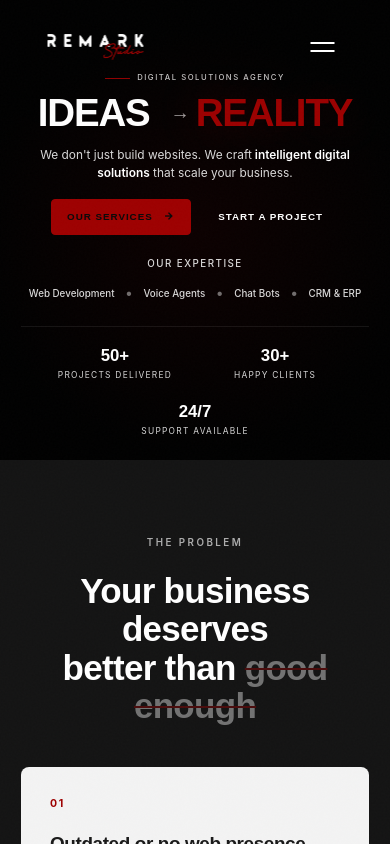
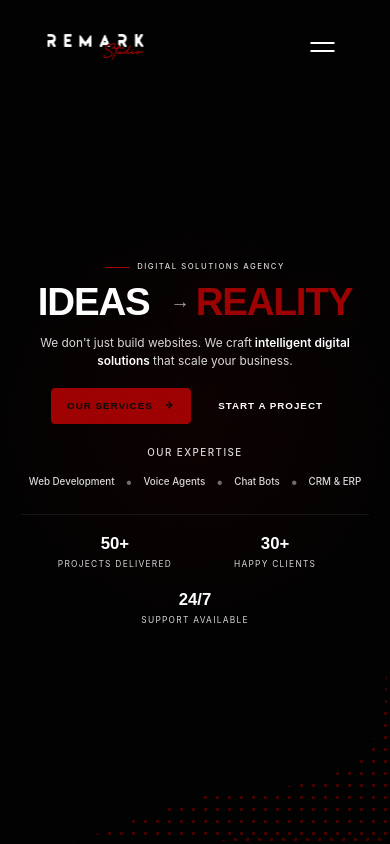
Before and after one commit to AdamChoudary/Remark, a React (Vite) app: page / in a window 390 px wide. Shown: the top 844 px of the page. Built offline with nearby package versions, Linux system fonts and the light colour scheme; a web font is replaced by a local one.

Commit message:
style: adjust hero padding and enforce full-screen height on mobile devices

```diff
--- a/src/components/Hero/Hero.css
+++ b/src/components/Hero/Hero.css
@@ -313,8 +313,8 @@
 /* Large Phones (576px - 767px) */
 @media (max-width: 767px) {
     .hero {
-        padding: 2.5rem 0 1.5rem;
-        min-height: auto;
+        padding: 5rem 0 3rem;
+        min-height: 100dvh;
         text-align: center;
     }
 
@@ -402,7 +402,8 @@
 /* Small Phones (up to 575px) */
 @media (max-width: 575px) {
     .hero {
-        padding: 4.5rem 0 1.5rem;
+        padding: 4.5rem 0 2rem;
+        min-height: 100dvh;
     }
 
     .hero-eyebrow {
```
